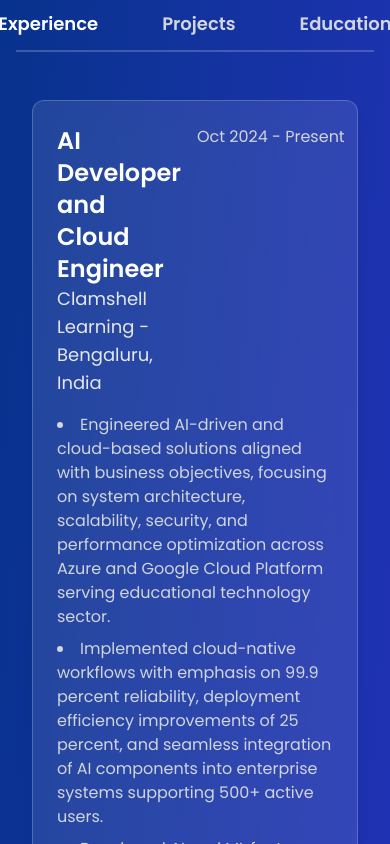
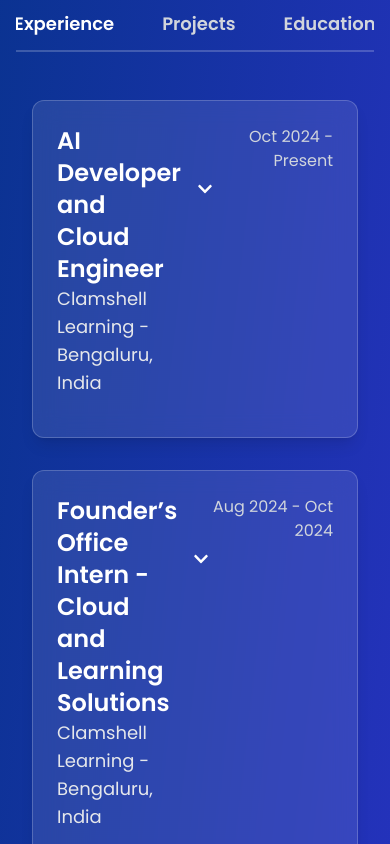
Before and after one commit to Mohammed-Asraf/asraf_portfolio, a Next.js app: page / in a window 390 px wide. Shown: the part 1860-2704 px from the top of the page. Built offline with nearby package versions, Linux system fonts and the light colour scheme.

Commit message:
feat: Implement mobile-only accordion for details section

```diff
--- a/src/components/Details.tsx
+++ b/src/components/Details.tsx
@@ -1,6 +1,8 @@
 'use client';
 
 import { useState } from 'react';
+import useMediaQuery from '../hooks/useMediaQuery';
+import { FaChevronDown } from 'react-icons/fa';
 
 // Data for Experience section
 const experienceData = [
@@ -67,33 +69,87 @@ const educationData = [
 ];
 
 // Content-specific components
-const ExperienceContent = () => (
+const ExperienceContent = () => {
+  const isMobile = useMediaQuery('(max-width: 767px)');
+  const [openIndex, setOpenIndex] = useState<number | null>(null);
+
+  const handleToggle = (index: number) => {
+    if (isMobile) {
+      setOpenIndex(openIndex === index ? null : index);
+    }
+  };
+
+  return (
     <div className="max-w-4xl mx-auto space-y-8">
       {experienceData.map((job, index) => (
-      <div key={index} className="bg-white/10 backdrop-blur-md rounded-xl p-6 border border-white/20 shadow-lg">
+        <div
+          key={index}
+          className={`bg-white/10 backdrop-blur-md rounded-xl p-6 border border-white/20 shadow-lg overflow-hidden ${isMobile ? 'cursor-pointer' : ''}`}
+          onClick={() => handleToggle(index)}
+        >
           <div className="flex justify-between items-start mb-4">
-          <div>
+            <div className="flex-1">
               <h3 className="text-2xl font-semibold text-white">{job.title}</h3>
               <p className="text-lg text-gray-200">{job.company} - {job.location}</p>
             </div>
-          <p className="text-md text-gray-300 flex-shrink-0 ml-4">{job.date}</p>
+            <div className="text-right ml-4">
+              <p className="text-md text-gray-300 flex-shrink-0">{job.date}</p>
+              {isMobile && (
+                <FaChevronDown className={`mt-2 text-white transition-transform duration-300 ${openIndex === index ? 'rotate-180' : ''}`} />
+              )}
             </div>
-        <ul className="list-disc list-inside space-y-2 text-md text-gray-300">
+          </div>
+          {(!isMobile || openIndex === index) && (
+            <ul className="list-disc list-inside space-y-2 text-md text-gray-300 mt-4 animate-fade-in">
               {job.description.map((point, i) => (
                 <li key={i}>{point}</li>
               ))}
             </ul>
+          )}
         </div>
       ))}
+       <style jsx>{`
+        .animate-fade-in {
+          animation: fadeIn 0.5s ease-in-out;
+        }
+        @keyframes fadeIn {
+          from { opacity: 0; transform: translateY(-10px); }
+          to { opacity: 1; transform: translateY(0); }
+        }
+      `}</style>
     </div>
   );
+};
 
-const ProjectsContent = () => (
+const ProjectsContent = () => {
+  const isMobile = useMediaQuery('(max-width: 767px)');
+  const [openIndex, setOpenIndex] = useState<number | null>(null);
+
+  const handleToggle = (index: number) => {
+    if (isMobile) {
+      setOpenIndex(openIndex === index ? null : index);
+    }
+  };
+
+  return (
     <div className="max-w-4xl mx-auto space-y-8">
       {projectsData.map((project, index) => (
-      <div key={index} className="bg-white/10 backdrop-blur-md rounded-xl p-6 border border-white/20 shadow-lg">
-        <h3 className="text-2xl font-semibold text-white mb-2">{project.title}</h3>
-        <p className="text-md text-gray-300 mb-4">{project.year}</p>
+         <div
+          key={index}
+          className={`bg-white/10 backdrop-blur-md rounded-xl p-6 border border-white/20 shadow-lg overflow-hidden ${isMobile ? 'cursor-pointer' : ''}`}
+          onClick={() => handleToggle(index)}
+        >
+          <div className="flex justify-between items-start mb-2">
+            <h3 className="text-2xl font-semibold text-white">{project.title}</h3>
+            {isMobile ? (
+               <FaChevronDown className={`text-white transition-transform duration-300 ${openIndex === index ? 'rotate-180' : ''}`} />
+            ) : (
+              <p className="text-md text-gray-300">{project.year}</p>
+            )}
+          </div>
+           {(!isMobile || openIndex === index) && (
+            <div className="animate-fade-in">
+              {!isMobile && <p className="text-md text-gray-300 mb-4">{project.year}</p>}
                <div className="flex flex-wrap gap-2 mb-4">
                 {project.technologies.map((tech) => (
                   <span key={tech} className="bg-white/20 text-white px-3 py-1 rounded-full text-sm font-medium">
@@ -107,22 +163,71 @@ const ProjectsContent = () => (
                 ))}
               </ul>
             </div>
+           )}
+        </div>
       ))}
+      <style jsx>{`
+        .animate-fade-in {
+          animation: fadeIn 0.5s ease-in-out;
+        }
+        @keyframes fadeIn {
+          from { opacity: 0; transform: translateY(-10px); }
+          to { opacity: 1; transform: translateY(0); }
+        }
+      `}</style>
     </div>
   );
+};
 
-const EducationContent = () => (
+const EducationContent = () => {
+  const isMobile = useMediaQuery('(max-width: 767px)');
+  const [openIndex, setOpenIndex] = useState<number | null>(null);
+
+  const handleToggle = (index: number) => {
+    if (isMobile) {
+      setOpenIndex(openIndex === index ? null : index);
+    }
+  };
+
+  return (
     <div className="max-w-4xl mx-auto space-y-8">
       {educationData.map((edu, index) => (
-      <div key={index} className="bg-white/10 backdrop-blur-md rounded-xl p-6 border border-white/20 shadow-lg">
-        <h3 className="text-2xl font-semibold text-white mb-2">{edu.degree}</h3>
+        <div
+          key={index}
+          className={`bg-white/10 backdrop-blur-md rounded-xl p-6 border border-white/20 shadow-lg overflow-hidden ${isMobile ? 'cursor-pointer' : ''}`}
+          onClick={() => handleToggle(index)}
+        >
+           <div className="flex justify-between items-start mb-2">
+            <div>
+              <h3 className="text-2xl font-semibold text-white">{edu.degree}</h3>
+            </div>
+             {isMobile && (
+              <FaChevronDown className={`text-white transition-transform duration-300 ${openIndex === index ? 'rotate-180' : ''}`} />
+            )}
+          </div>
+
+           {(!isMobile || openIndex === index) && (
+             <div className="animate-fade-in">
               <p className="text-lg text-gray-200">{edu.institution}</p>
               <p className="text-md text-gray-300">{edu.year}</p>
               {edu.gpa && <p className="text-md text-gray-300">GPA: {edu.gpa}</p>}
             </div>
+           )}
+        </div>
       ))}
+       <style jsx>{`
+        .animate-fade-in {
+          animation: fadeIn 0.5s ease-in-out;
+        }
+        @keyframes fadeIn {
+          from { opacity: 0; transform: translateY(-10px); }
+          to { opacity: 1; transform: translateY(0); }
+        }
+      `}</style>
     </div>
   );
+};
+
 
 // Main Details component
 const Details = () => {
@@ -146,12 +251,12 @@ const Details = () => {
   return (
     <section id="details" className="py-16 bg-gradient-to-br from-brand-blue to-brand-blue-dark text-white">
       <div className="container mx-auto px-4">
-        <div className="flex justify-center border-b-2 border-white/20 mb-8">
+        <div className="flex justify-center border-b-2 border-white/20 mb-8 overflow-x-auto">
           {tabs.map((tab) => (
             <button
               key={tab}
               onClick={() => setActiveTab(tab)}
-              className={`relative group px-8 py-3 text-lg font-semibold transition-all duration-300 focus:outline-none
+              className={`relative group px-6 md:px-8 py-3 text-lg font-semibold transition-all duration-300 focus:outline-none flex-shrink-0
                 ${activeTab === tab
                   ? 'text-white'
                   : 'text-gray-300 hover:text-white group-hover:scale-105'
--- /dev/null
+++ b/src/hooks/useMediaQuery.ts
@@ -0,0 +1,36 @@
+'use client';
+
+import { useState, useEffect } from 'react';
+
+function useMediaQuery(query: string): boolean {
+  const [matches, setMatches] = useState(() => {
+    // Initialize state based on window.matchMedia during first client-side render
+    if (typeof window !== 'undefined') {
+      return window.matchMedia(query).matches;
+    }
+    // Default to false for server-side rendering
+    return false;
+  });
+
+  useEffect(() => {
+    const mediaQueryList = window.matchMedia(query);
+    const listener = (event: MediaQueryListEvent) => {
+      setMatches(event.matches);
+    };
+
+    // Add event listener for changes
+    mediaQueryList.addEventListener('change', listener);
+
+    // Set initial value in effect (in case query or window state changed between initial render and effect)
+    setMatches(mediaQueryList.matches);
+
+    return () => {
+      // Clean up event listener
+      mediaQueryList.removeEventListener('change', listener);
+    };
+  }, [query]);
+
+  return matches;
+}
+
+export default useMediaQuery;
```
Lines whose indentation alone changed are shown as unchanged.
